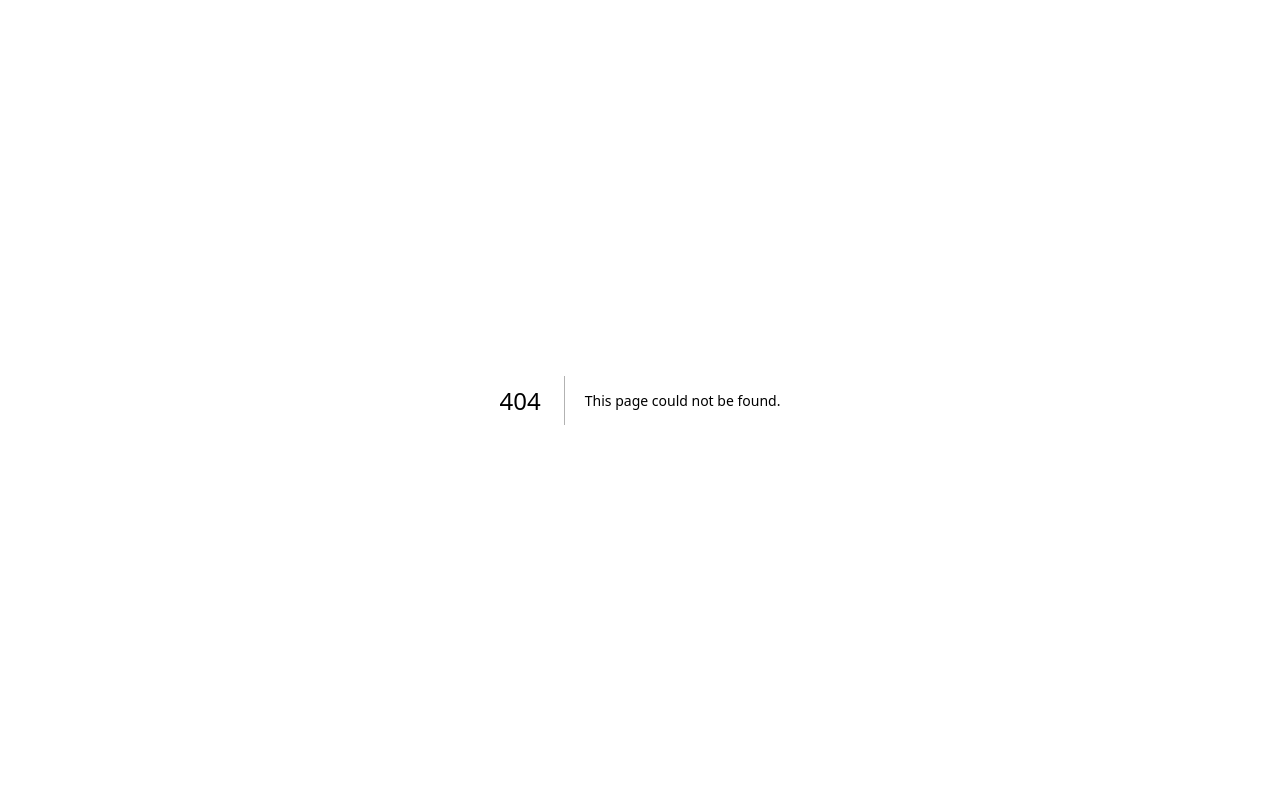
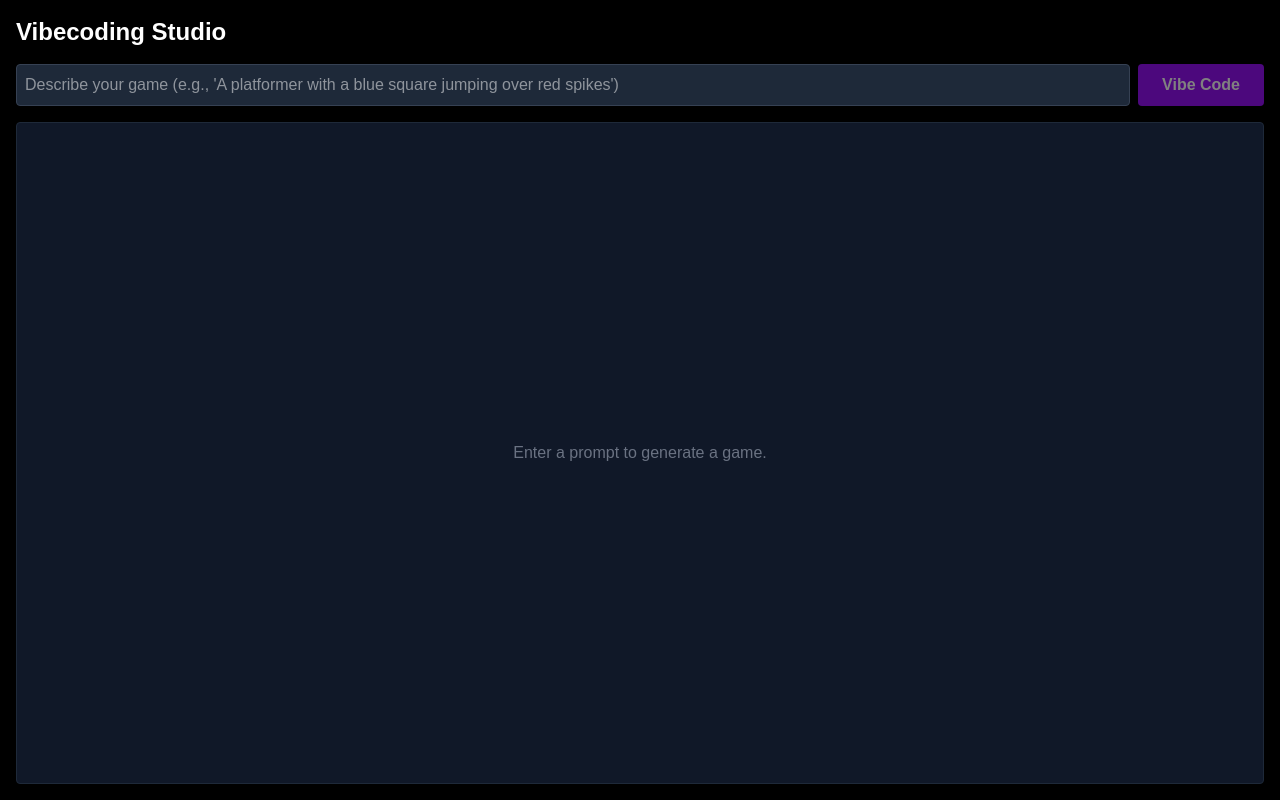
Before and after one commit to zlumer/VIBESHIFT, a Next.js app: page /create in a window 1280 px wide. Before the commit this address had no page. Built offline with nearby package versions, Linux system fonts and the light colour scheme; no server answers.

Commit message:
feat: Vibecoding Game Generator & Payment Bridge

```diff
--- /dev/null
+++ b/app/create/page.tsx
@@ -0,0 +1,75 @@
+'use client'
+
+import { useState } from 'react';
+import { generateGame } from './actions';
+
+export default function CreatePage() {
+  const [prompt, setPrompt] = useState('');
+  const [loading, setLoading] = useState(false);
+  const [gameUrl, setGameUrl] = useState<string | null>(null);
+  const [error, setError] = useState<string | null>(null);
+
+  const handleGenerate = async () => {
+    if (!prompt) return;
+    setLoading(true);
+    setError(null);
+    setGameUrl(null);
+
+    try {
+      const result = await generateGame(prompt);
+      if (result.success && result.url) {
+        setGameUrl(result.url);
+      } else {
+        setError(result.error || 'Failed to generate game.');
+      }
+    } catch (err) {
+      setError('An unexpected error occurred.');
+    } finally {
+      setLoading(false);
+    }
+  };
+
+  return (
+    <div className="flex flex-col h-screen bg-black text-white p-4">
+      <h1 className="text-2xl font-bold mb-4">Vibecoding Studio</h1>
+
+      <div className="flex gap-2 mb-4">
+        <input
+          type="text"
+          value={prompt}
+          onChange={(e) => setPrompt(e.target.value)}
+          placeholder="Describe your game (e.g., 'A platformer with a blue square jumping over red spikes')"
+          className="flex-1 bg-gray-800 border border-gray-700 rounded p-2 text-white"
+          disabled={loading}
+        />
+        <button
+          onClick={handleGenerate}
+          disabled={loading || !prompt}
+          className="bg-purple-600 hover:bg-purple-700 px-6 py-2 rounded font-bold disabled:opacity-50"
+        >
+          {loading ? 'Generating...' : 'Vibe Code'}
+        </button>
+      </div>
+
+      {error && (
+        <div className="bg-red-900/50 text-red-200 p-2 rounded mb-4">
+          {error}
+        </div>
+      )}
+
+      <div className="flex-1 bg-gray-900 rounded overflow-hidden border border-gray-800 relative">
+        {gameUrl ? (
+          <iframe
+            src={gameUrl}
+            className="w-full h-full border-none"
+            sandbox="allow-scripts allow-same-origin allow-popups allow-forms"
+          />
+        ) : (
+          <div className="flex items-center justify-center h-full text-gray-500">
+            {loading ? 'Writing code...' : 'Enter a prompt to generate a game.'}
+          </div>
+        )}
+      </div>
+    </div>
+  );
+}
--- a/components/GameFeed.tsx
+++ b/components/GameFeed.tsx
@@ -1,4 +1,3 @@
-
 'use client'
 
 import React, { useRef, useState, useEffect } from 'react'
@@ -17,11 +16,13 @@ const DEMO_GAMES = [
 export default function GameFeed() {
   const [activeGameId, setActiveGameId] = useState<number | null>(null)
   const [isPlaying, setIsPlaying] = useState(false)
+  const [lastScore, setLastScore] = useState<number | null>(null)
 
   // Handle Focus (Start Playing)
   const handleFocus = (gameId: number) => {
     setActiveGameId(gameId)
     setIsPlaying(true)
+    setLastScore(null)
   }
 
   // Handle Exit (Stop Playing)
@@ -31,16 +32,50 @@ export default function GameFeed() {
     setIsPlaying(false)
   }
 
+  useEffect(() => {
+    const handleMessage = (event: MessageEvent) => {
+      // Validate origin if needed, but for now allow same-origin or localhost
+
+      const { type, amount, score } = event.data;
+
+      if (type === 'GAME_INIT') {
+        console.log('Game initialized via SDK');
+      } else if (type === 'GAME_PAYMENT') {
+        console.log(`Payment triggered: ${amount} SOL`);
+        // Mock Wallet Signature
+        alert(`Requesting signature for ${amount} SOL... (Mock Success)`);
+        console.log('Payment Success: Signature 0xMOCKSIG123');
+        // Notify game back? Maybe postMessage back 'PAYMENT_SUCCESS'
+        // event.source.postMessage({ type: 'PAYMENT_SUCCESS' }, event.origin);
+      } else if (type === 'GAME_OVER') {
+        console.log(`Game Over. Score: ${score}`);
+        setLastScore(score);
+        // Maybe exit game?
+        // setIsPlaying(false);
+      }
+    };
+
+    window.addEventListener('message', handleMessage);
+    return () => window.removeEventListener('message', handleMessage);
+  }, []);
+
   return (
-    <div className="h-screen w-full bg-black text-white overflow-hidden">
+    <div className="h-screen w-full bg-black text-white overflow-hidden relative">
       {/* If playing, show EXIT button overlay */}
       {isPlaying && (
-        <button
-          onClick={handleExit}
-          className="absolute top-4 left-4 z-50 bg-red-600 px-4 py-2 rounded-full font-bold shadow-lg"
-        >
-          EXIT GAME
-        </button>
+        <div className="absolute top-4 left-4 z-50 flex gap-4">
+          <button
+            onClick={handleExit}
+            className="bg-red-600 px-4 py-2 rounded-full font-bold shadow-lg hover:bg-red-700 transition"
+          >
+            EXIT GAME
+          </button>
+          {lastScore !== null && (
+             <div className="bg-yellow-500 text-black px-4 py-2 rounded-full font-bold">
+               Last Score: {lastScore}
+             </div>
+          )}
+        </div>
       )}
 
       <Swiper
@@ -67,7 +102,7 @@ export default function GameFeed() {
                 src={game.bundle}
                 className="w-full h-full border-none"
                 // Important Sandbox permissions
-                sandbox="allow-scripts allow-same-origin allow-popups"
+                sandbox="allow-scripts allow-same-origin allow-popups allow-forms"
                 allow="accelerometer; autoplay; clipboard-write; encrypted-media; gyroscope; picture-in-picture"
               />
             ) : (
@@ -77,7 +112,7 @@ export default function GameFeed() {
                 style={{ backgroundImage: `url(${game.preview})` }} // Placeholder BG
                 onClick={() => handleFocus(game.id)}
               >
-                <div className="bg-black/50 p-6 rounded-xl text-center backdrop-blur-sm">
+                <div className="bg-black/50 p-6 rounded-xl text-center backdrop-blur-sm hover:bg-black/60 transition">
                   <h2 className="text-3xl font-bold mb-2">{game.title}</h2>
                   <p className="text-sm text-gray-300">Tap to Play</p>
                 </div>
--- a/package.json
+++ b/package.json
@@ -9,11 +9,16 @@
     "lint": "eslint"
   },
   "dependencies": {
+    "@google/generative-ai": "^0.24.1",
+    "@solana/web3.js": "^1.98.4",
     "@supabase/supabase-js": "^2.95.3",
+    "dotenv": "^17.2.4",
     "kaplay": "^3001.0.19",
     "next": "16.1.6",
+    "pg": "^8.18.0",
     "react": "19.2.3",
     "react-dom": "19.2.3",
+    "server-only": "^0.0.1",
     "swiper": "^12.1.0"
   },
   "devDependencies": {
--- /dev/null
+++ b/public/game-sdk.js
@@ -0,0 +1,27 @@
+// GameSDK for VIBESHIFT
+// Exposes window.GameSDK for games to communicate with the parent app
+
+window.GameSDK = {
+  // Initialize connection
+  init: function() {
+    console.log('[GameSDK] Initializing...');
+    window.parent.postMessage({ type: 'GAME_INIT' }, '*');
+  },
+
+  // Trigger payment request
+  // amount: number (e.g., 0.1 SOL)
+  payment_trigger: function(amount) {
+    console.log(`[GameSDK] Triggering payment: ${amount} SOL`);
+    window.parent.postMessage({ type: 'GAME_PAYMENT', amount: amount }, '*');
+  },
+
+  // Report game over and score
+  // score: number
+  game_over: function(score) {
+    console.log(`[GameSDK] Game Over! Score: ${score}`);
+    window.parent.postMessage({ type: 'GAME_OVER', score: score }, '*');
+  }
+};
+
+// Auto-initialize if requested? Maybe wait for explicit call.
+console.log('[GameSDK] Loaded. Access via window.GameSDK');
--- /dev/null
+++ b/scripts/generate_wallet.js
@@ -0,0 +1,13 @@
+const { Keypair } = require('@solana/web3.js');
+const fs = require('fs');
+
+const keypair = Keypair.generate();
+const secretKey = JSON.stringify(Array.from(keypair.secretKey));
+const publicKey = keypair.publicKey.toString();
+
+console.log('Public Key:', publicKey);
+
+const envContent = `TREASURY_PRIVATE_KEY=${secretKey}\n`;
+
+fs.appendFileSync('.env.local', envContent);
+console.log('Wallet generated and saved to .env.local');
```
Also changed, not shown: app/create/actions.ts (added, +58 -0 lines), 2 other files (tests, documents, lock files or other folders).
